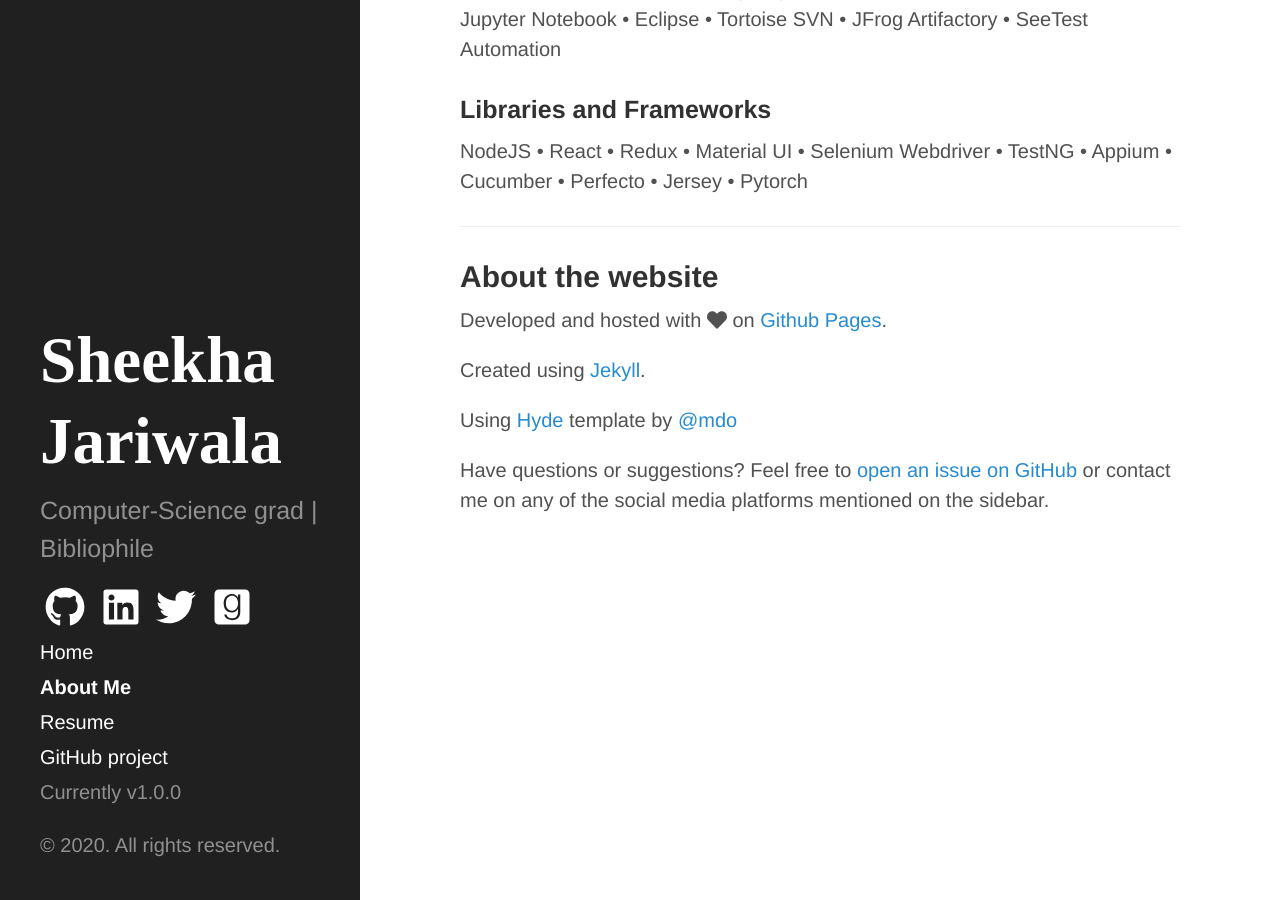
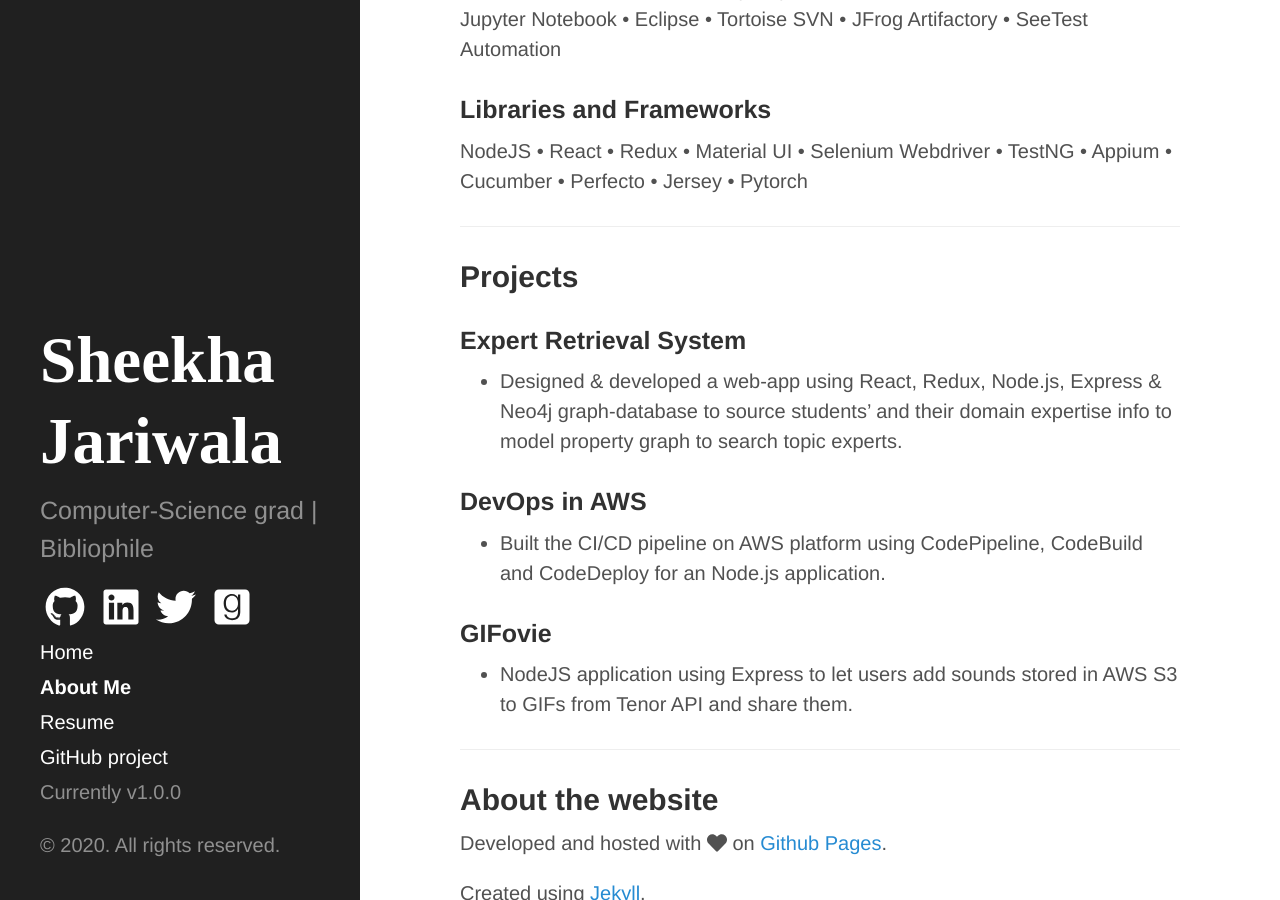
Before and after one commit to SheekhaJ/SheekhaJ.github.io, a Jekyll site: the page built from about.md, in a window 1280 px wide and 900 px high, scrolled down 1448 px. Built offline with Jekyll 4.4.1, drawn with Linux system fonts in a browser that asks for light colours; nearby versions of some CDN libraries.

Commit message:
Added Projects section

```diff
--- a/about.md
+++ b/about.md
@@ -42,6 +42,18 @@
 
 ---
 
+## Projects
+### Expert Retrieval System
+* Designed & developed a web-app using React, Redux, Node.js, Express & Neo4j graph-database to source students’ and their domain expertise info to model property graph to search topic experts.
+
+### DevOps in AWS
+* Built the CI/CD pipeline on AWS platform using CodePipeline, CodeBuild and CodeDeploy for an Node.js application.
+
+### GIFovie
+* NodeJS application using Express to let users add sounds stored in AWS S3 to GIFs from Tenor API and share them.
+
+---
+
 ## About the website
 Developed and hosted with <i class="fas fa-heart"></i> on [Github Pages](https://pages.github.com/).
 
```
